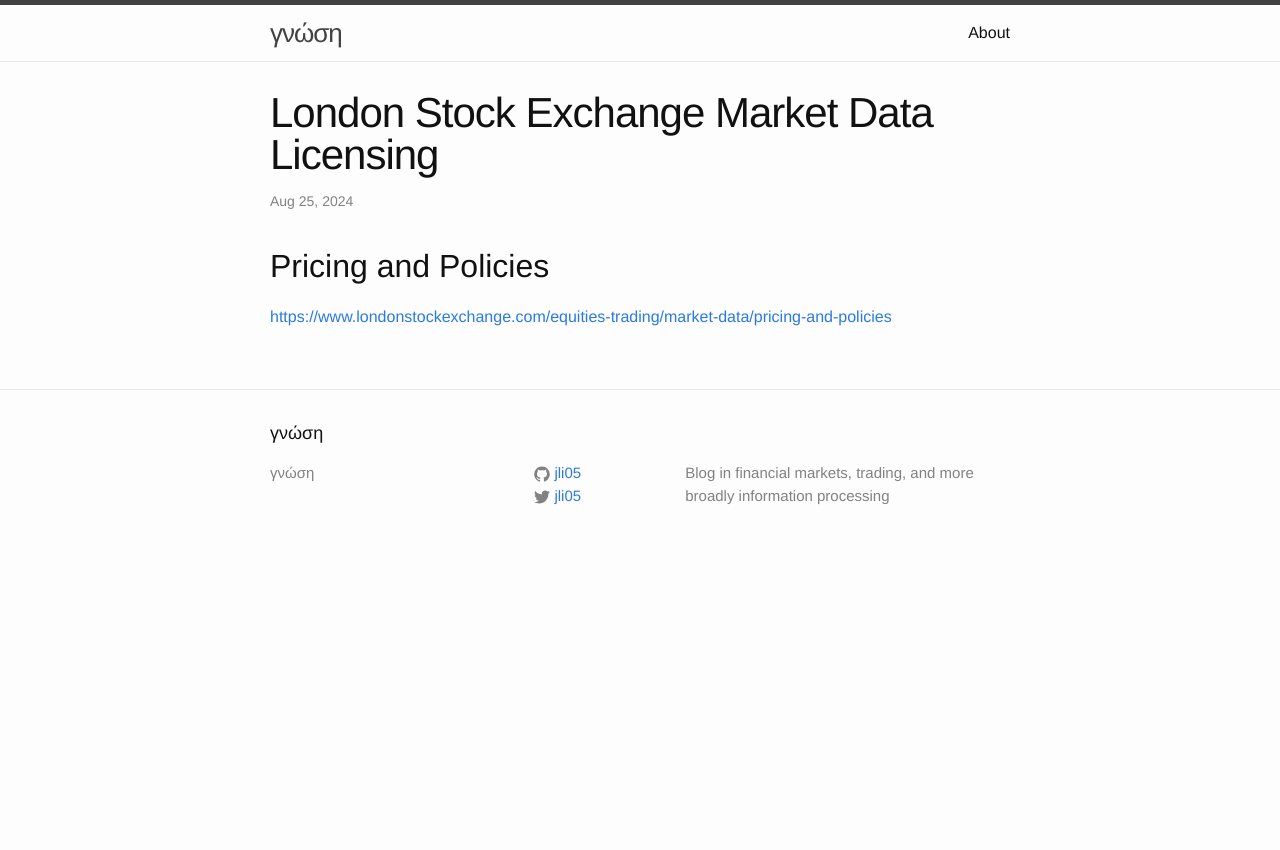
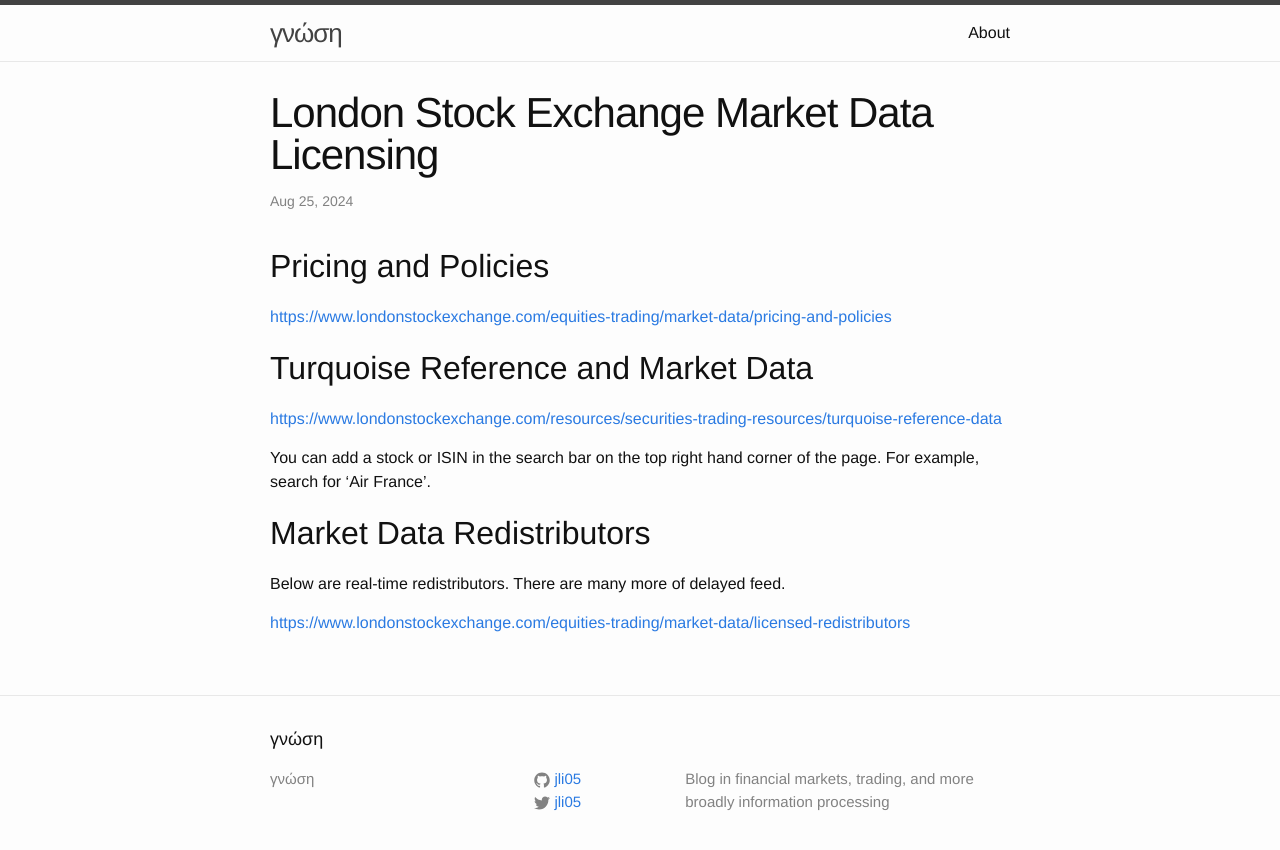
Before and after one commit to jli05/jli05.github.io, a Jekyll site: the page built from _posts/2024-08-25-LSE-Market-Data.md, in a window 1280 px wide. Shown: the top 850 px of the page. Built offline with Jekyll 4.4.1, drawn with Linux system fonts in a browser that asks for light colours.

Commit message:
add how to do search and market data redistributors

```diff
--- a/_posts/2024-08-25-LSE-Market-Data.md
+++ b/_posts/2024-08-25-LSE-Market-Data.md
@@ -5,3 +5,13 @@
 
 ## Pricing and Policies
 [https://www.londonstockexchange.com/equities-trading/market-data/pricing-and-policies](https://www.londonstockexchange.com/equities-trading/market-data/pricing-and-policies)
+
+## Turquoise Reference and Market Data
+[https://www.londonstockexchange.com/resources/securities-trading-resources/turquoise-reference-data](https://www.londonstockexchange.com/resources/securities-trading-resources/turquoise-reference-data)
+
+You can add a stock or ISIN in the search bar on the top right hand corner of the page. For example, search for ‘Air France’.
+
+## Market Data Redistributors
+Below are real-time redistributors. There are many more of delayed feed.
+
+[https://www.londonstockexchange.com/equities-trading/market-data/licensed-redistributors](https://www.londonstockexchange.com/equities-trading/market-data/licensed-redistributors)
```
